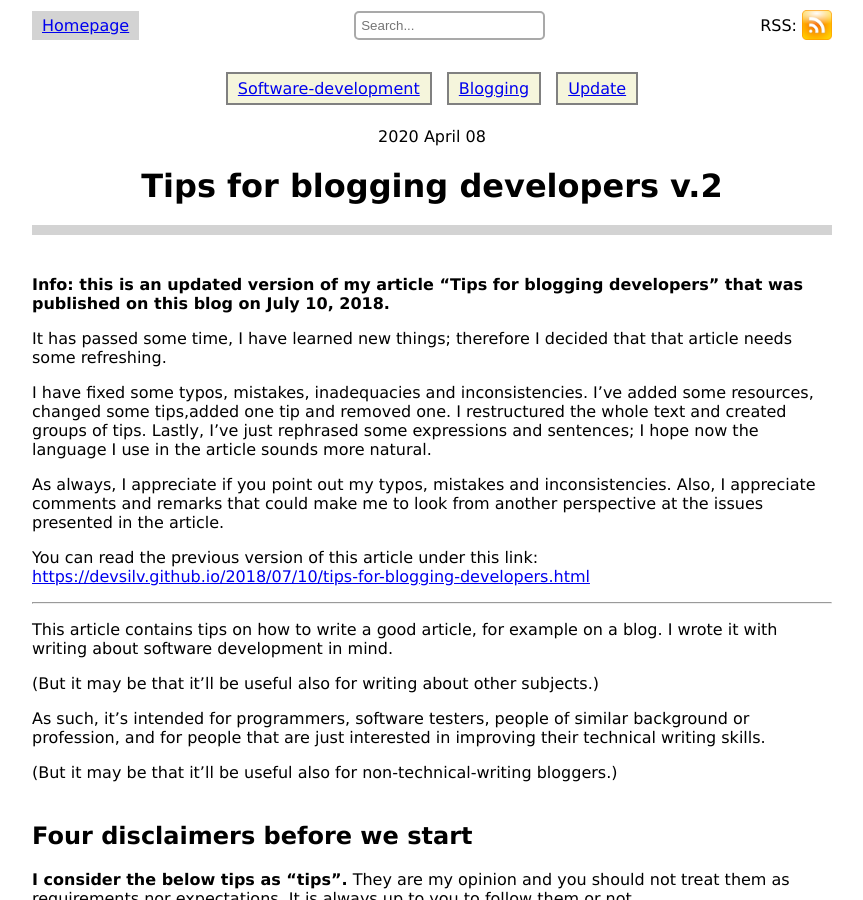
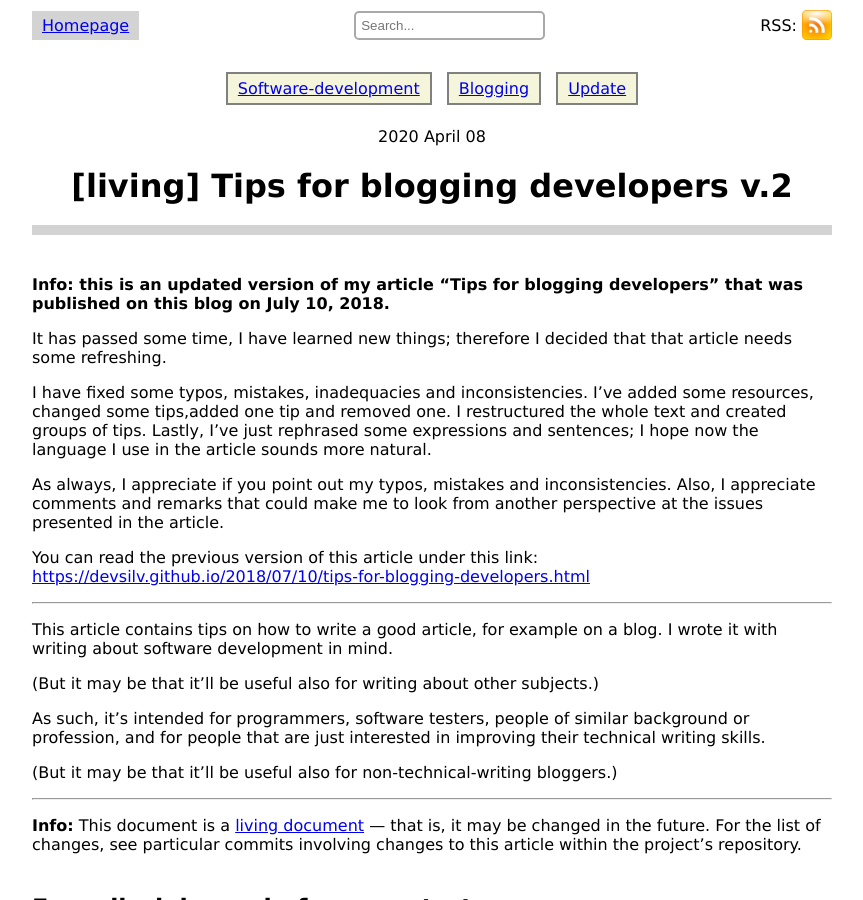
Before and after one commit to DevSilv/DevSilv.github.io, a Jekyll site: the page built from _posts/2020/04/08/2020-04-08-living-tips-for-blogging-developers-v-2.md, in a window 1280 px wide and 900 px high. Shown: the whole window, without its empty margins (208-1071 px from the left). Built offline with Jekyll 4.4.1, drawn with Linux system fonts in a browser that asks for light colours; some of the changed text lies outside the part shown.

Commit message:
Make an article a living document, fix #6

```diff
--- a/_posts/2020/04/08/2020-04-08-tips-for-blogging-developers-v-2.md
+++ b/_posts/2020/04/08/2020-04-08-living-tips-for-blogging-developers-v-2.md
@@ -1,6 +1,6 @@
 ---
 layout: post
-title: "Tips for blogging developers v.2"
+title: "[living] Tips for blogging developers v.2"
 date: 2020-04-08
 tags: Software-development Blogging Update
 ---
@@ -24,6 +24,10 @@ This article contains tips on how to write a good article, for example on a blog
 As such, it's intended for programmers, software testers, people of similar background or profession, and for people that are just interested in improving their technical writing skills.
 
 (But it may be that it'll be useful also for non-technical-writing bloggers.)
+
+---
+
+**Info:** This document is a [living document](https://en.wikipedia.org/wiki/Living_document) — that is, it may be changed in the future. For the list of changes, see particular commits involving changes to this article within the project's repository.
 
 ## Four disclaimers before we start
 
@@ -202,6 +206,12 @@ If you speak about other people:
 - **If you write "somebody wanted to do something"**, you probably want to say "somebody did something". But be careful whether this doesn't start to mean "somebody wanted to do something, but nobody can say whether they really did".
 - **If you write "it seems to be"**, you probably want to say "I think it is, and you can think so, but I'm not sure". But be careful whether this doesn't start to mean "I think it is, but I'm not sure, so you shouldn't think so".
 
+To avoid these problems, make it clear whether every statement you make is either:
+
+- your own opinion,
+- an opinion of others,
+- or a proved fact.
+
 #### 17. Choose words that you already use.
 
 If the article is just a more or less technical document, I find it better to repeat a word (a phrase) four times than to provide four different words instead (assumed each having slightly different collocations or meaning).
```
